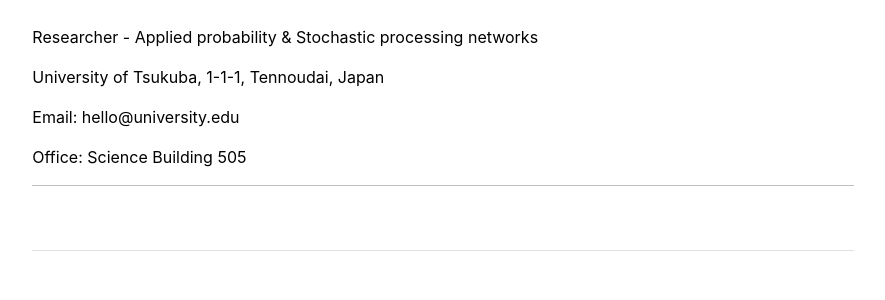
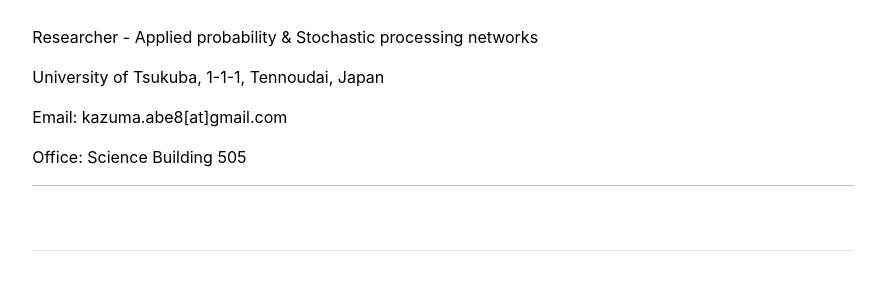
Before and after one commit to qriovider/archive, a Jekyll site: the page built from about/lab-technician.md, in a window 1280 px wide. Shown: the part 247-547 px from the top of the page, without its empty margins (197-1082 px from the left). Built offline with Jekyll 4.4.1, drawn with Linux system fonts in a browser that asks for light colours.

Commit message:
Update lab-technician.md

```diff
--- a/about/lab-technician.md
+++ b/about/lab-technician.md
@@ -7,7 +7,7 @@ Researcher - Applied probability & Stochastic processing networks
 
 University of Tsukuba, 1-1-1, Tennoudai, Japan
 
-Email: hello@university.edu
+Email: kazuma.abe8[at]gmail.com
 
 Office: Science Building 505
 
```
